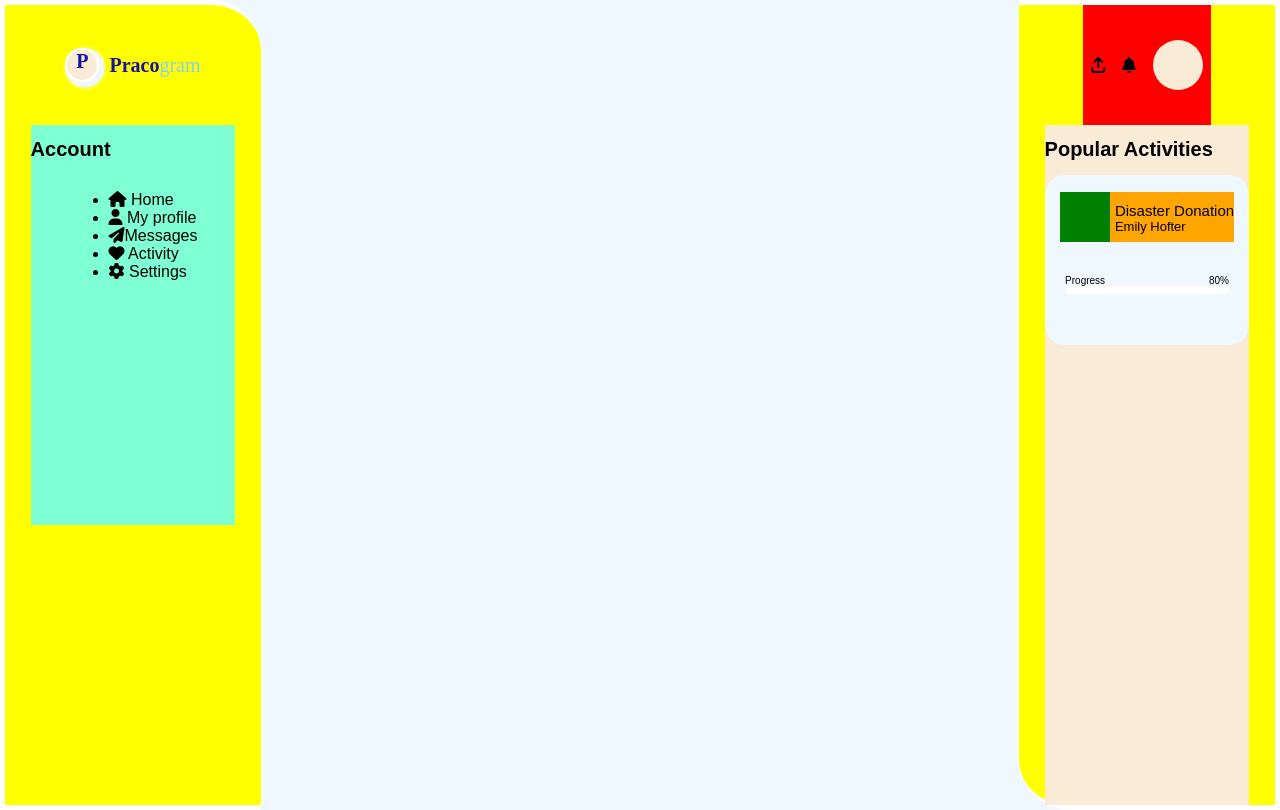
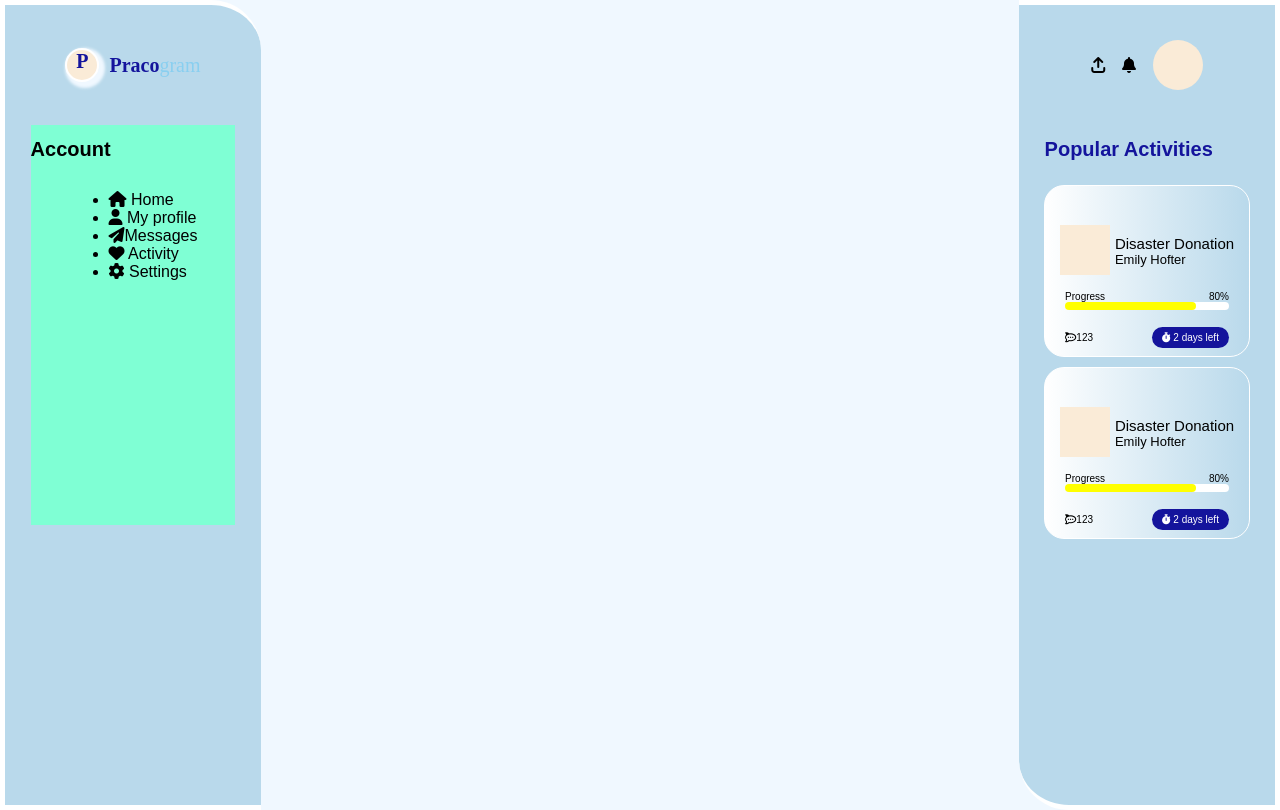
Before and after one commit to Lawdshev/Practice, a React (Create React App) app: page /Settings in a window 1280 px wide. Built offline with nearby package versions, Linux system fonts and the light colour scheme; the HTML template or start-up script is replaced by a standard one.

Commit message:
done with activity component

```diff
--- a/src/Components/Activity-comp.jsx
+++ b/src/Components/Activity-comp.jsx
@@ -22,8 +22,8 @@ function ActivityComp() {
             </div>
         </div>
         <div className="act3">
-            <span className="comments"></span>
-            <span className="time"></span>
+            <span className="comments"><i className="fa-brands fa-rocketchat"></i>123</span>
+            <span className="time"><i class="fa-solid fa-stopwatch"></i> 2 days left</span>
         </div>
     </div>
   )
--- a/src/Components/Dashboard.jsx
+++ b/src/Components/Dashboard.jsx
@@ -13,6 +13,7 @@ function Dashboard() {
         <div className="popular-activities">
             <h1>Popular Activities</h1>
             <ActivityComp/>
+            <ActivityComp/>
 
         </div>
 
--- a/src/css/Activity-comp.scss
+++ b/src/css/Activity-comp.scss
@@ -2,19 +2,21 @@
 @import 'mixins.scss';
 
 .activity-container{
-    background-color: aliceblue;
+    margin-top: 10px;
+    background: linear-gradient(to right,white,$primary-color);
     width: 100%;
     height: 25%;
     border-radius: 20px;
     @include Flex-display(column);
     align-items: center;
     justify-content: space-around;
+    border: 1px solid white;
     .act1{
-        background-color: orange;
+        margin-top: 15%;
         @include Flex-display(row);
        .img{
             @include Size(50px,50px);
-            background-color:green;
+            background-color: antiquewhite;
        }
        .post{
             @include Flex-display(column);
@@ -46,14 +48,32 @@
         }
         .bar{
             width: 80%;
+            height: 8px;
+            display: flex;
+            border-radius: 5px;
             background-color: white;
-            height: 8px;
-            border-radius: 5px;
             .progress{
                 width: 80%;
                 background-color: yellow;
-                height: 100%;
+                border-radius: 5px;
             }
         }
     }
+    .act3{
+        @include Flex-display(row);
+        font-size: $medium;
+        width: 80%;
+        align-items: center;
+        justify-content: space-between;
+
+        .comments{
+            font-size: $medium;
+        }
+        .time{
+            background-color: $secondary-color;
+            border-radius: 20px;
+            padding: 5px 10px;
+            color: white;
+        }
+    }
 }
--- a/src/css/Dashboard.scss
+++ b/src/css/Dashboard.scss
@@ -9,13 +9,13 @@
     border-bottom-left-radius: 50px;
     align-items: center;
     border-left: none;
+
     .profile-board{
         width: 50%;
         height:15%;
         align-items: center;
         display: flex;
         justify-content: space-around;
-        background-color: red;
         .prof-img{
             width: 50px;
             height: 50px;
@@ -29,11 +29,11 @@
         display: flex;
         flex-direction: column;
         align-items: center;
-        background-color: antiquewhite;
 
         h1{
             align-self: flex-start;
             font-size: $X-large;
+            color: $secondary-color;
         }
     }
 }
--- a/src/css/_mixins.scss
+++ b/src/css/_mixins.scss
@@ -21,7 +21,7 @@
     display: flex;
     flex-direction: column;
     position: absolute;
-    background-color: yellow;
+    background-color: $primary-color;;
     border: $picture-border;
 }
 
```
